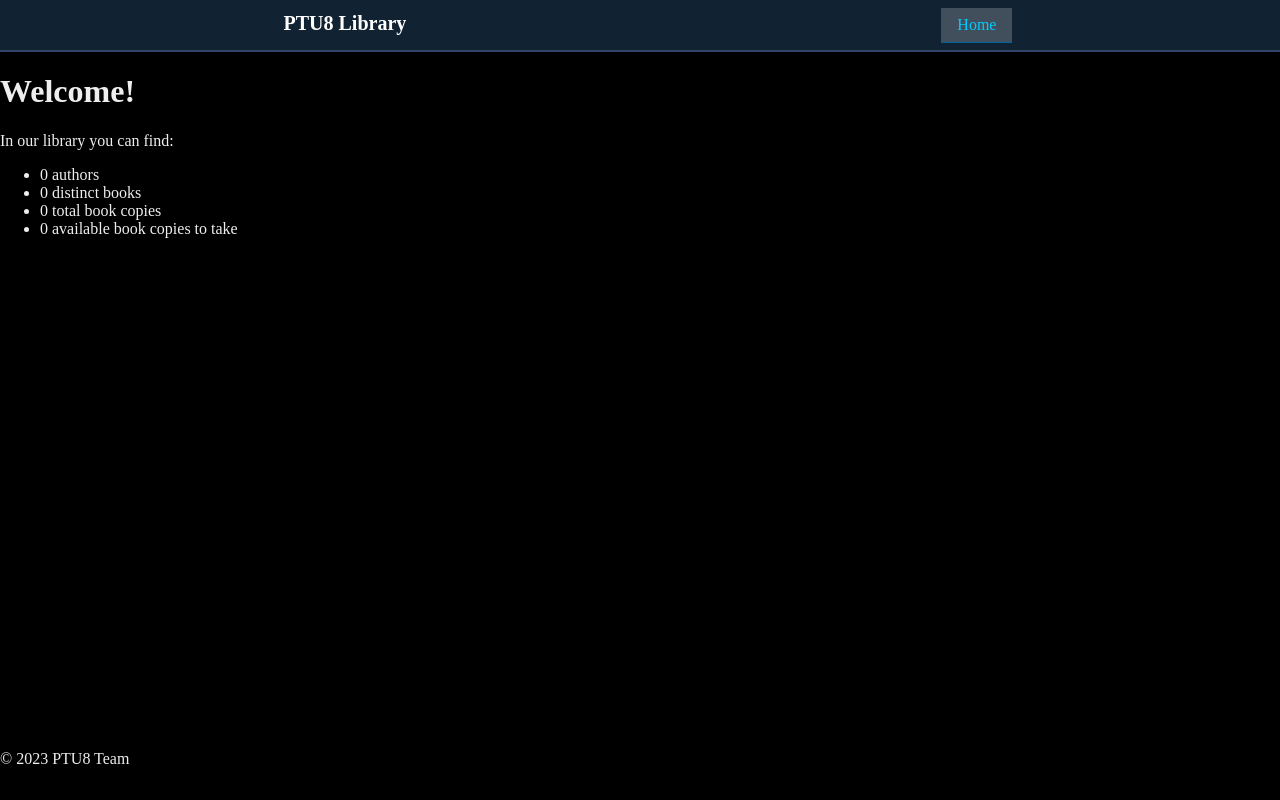
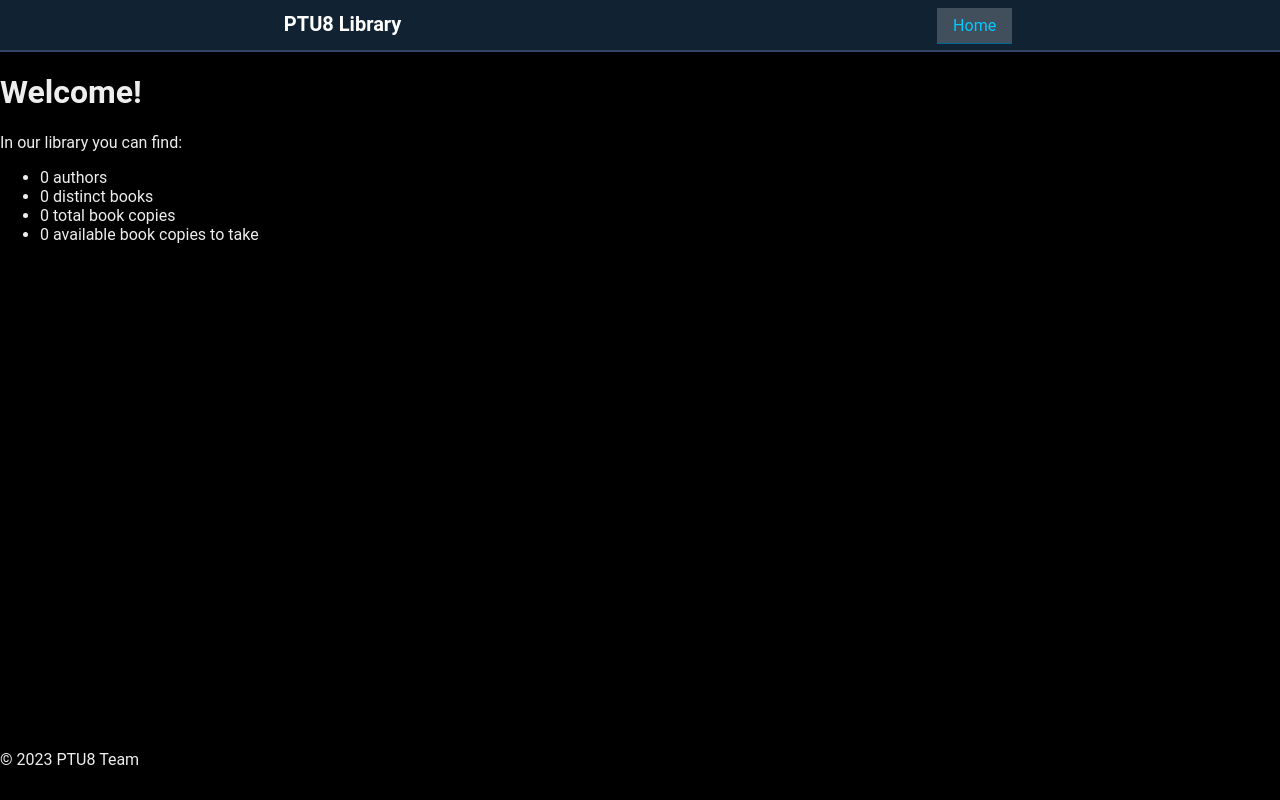
Before and after one commit to reinikeda/ptu8_library, a Django app: page / in a window 1280 px wide. Run offline with Django 4.2, Linux system fonts and the light colour scheme; data that the repository does not hold is empty.

Commit message:
static config; added Roboto font from admin to base.html

```diff
--- a/ptu8_library/library/static/library/css/style.css
+++ b/ptu8_library/library/static/library/css/style.css
@@ -11,6 +11,7 @@ body {
         "main"
         "footer"
     ;
+    font-family: 'Roboto';
 }
 a {
     color: #0cf;
--- a/ptu8_library/library/templates/base.html
+++ b/ptu8_library/library/templates/base.html
@@ -6,6 +6,7 @@
     <meta http-equiv="X-UA-Compatible" content="IE=edge">
     <meta name="viewport" content="width=device-width, initial-scale=1.0">
     <title>{% block title %}PTU8 Library{% endblock title %}</title>
+    <link rel="stylesheet" href="{% static 'admin/css/fonts.css' %}">
     <link rel="stylesheet" href="{% static 'library/css/style.css' %}">
 </head>
 <body>
--- a/ptu8_library/library/templates/library/index.html
+++ b/ptu8_library/library/templates/library/index.html
@@ -1,4 +1,5 @@
 {% extends 'base.html' %}
+{% load i18n %}
 {% block title %}Welcome to {{ block.super }}{% endblock title %}
 {% block content %}
 <h1>Welcome!</h1>
--- a/ptu8_library/ptu8_library/settings.py
+++ b/ptu8_library/ptu8_library/settings.py
@@ -118,6 +118,7 @@ USE_TZ = True
 # https://docs.djangoproject.com/en/4.1/howto/static-files/
 
 STATIC_URL = 'static/'
+STATIC_ROOT = BASE_DIR.joinpath(STATIC_URL)
 
 # Default primary key field type
 # https://docs.djangoproject.com/en/4.1/ref/settings/#default-auto-field
--- a/ptu8_library/ptu8_library/urls.py
+++ b/ptu8_library/ptu8_library/urls.py
@@ -15,8 +15,10 @@ Including another URLconf
 """
 from django.contrib import admin
 from django.urls import path, include
+from django.conf import settings
+from django.conf.urls.static import static
 
 urlpatterns = [
     path('', include('library.urls')),
     path('admin/', admin.site.urls),
-]
+] + static(settings.STATIC_URL, document_root=settings.STATIC_ROOT)
```
Also changed, not shown: 1 other file.
